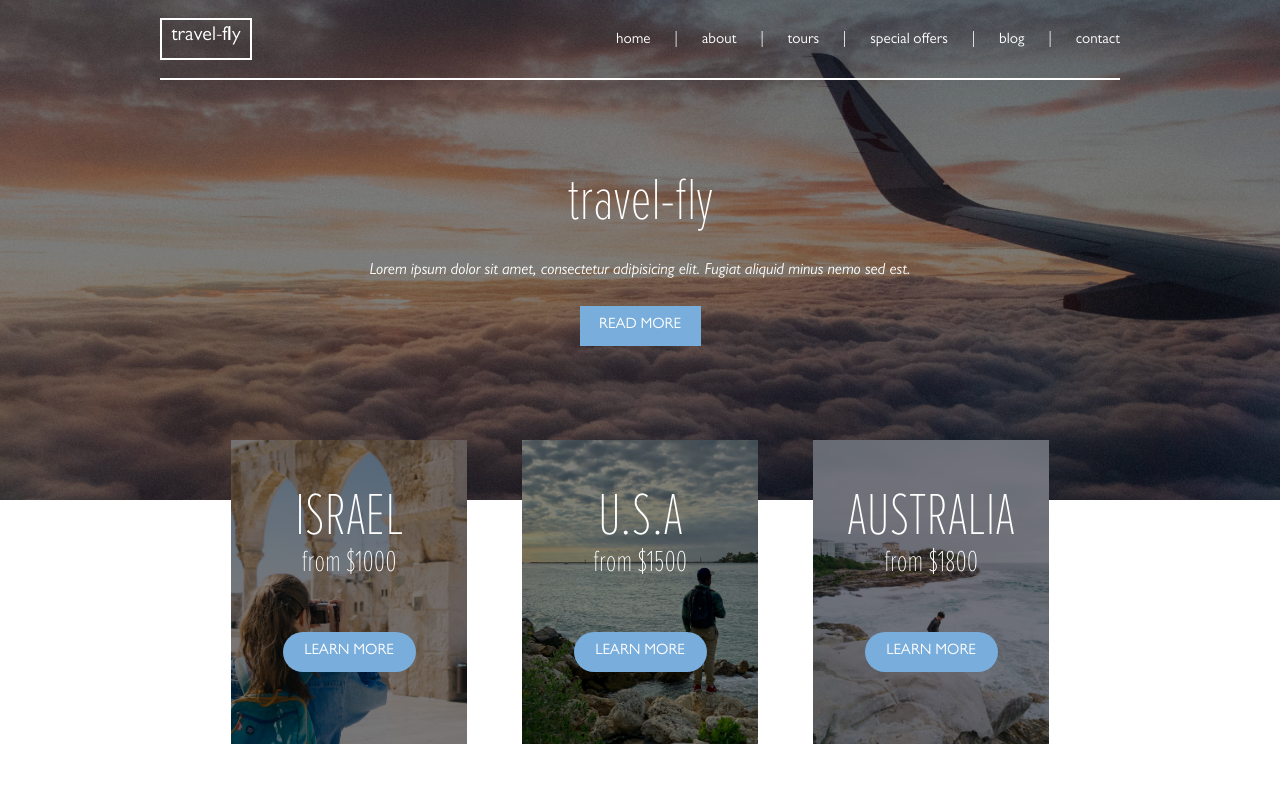
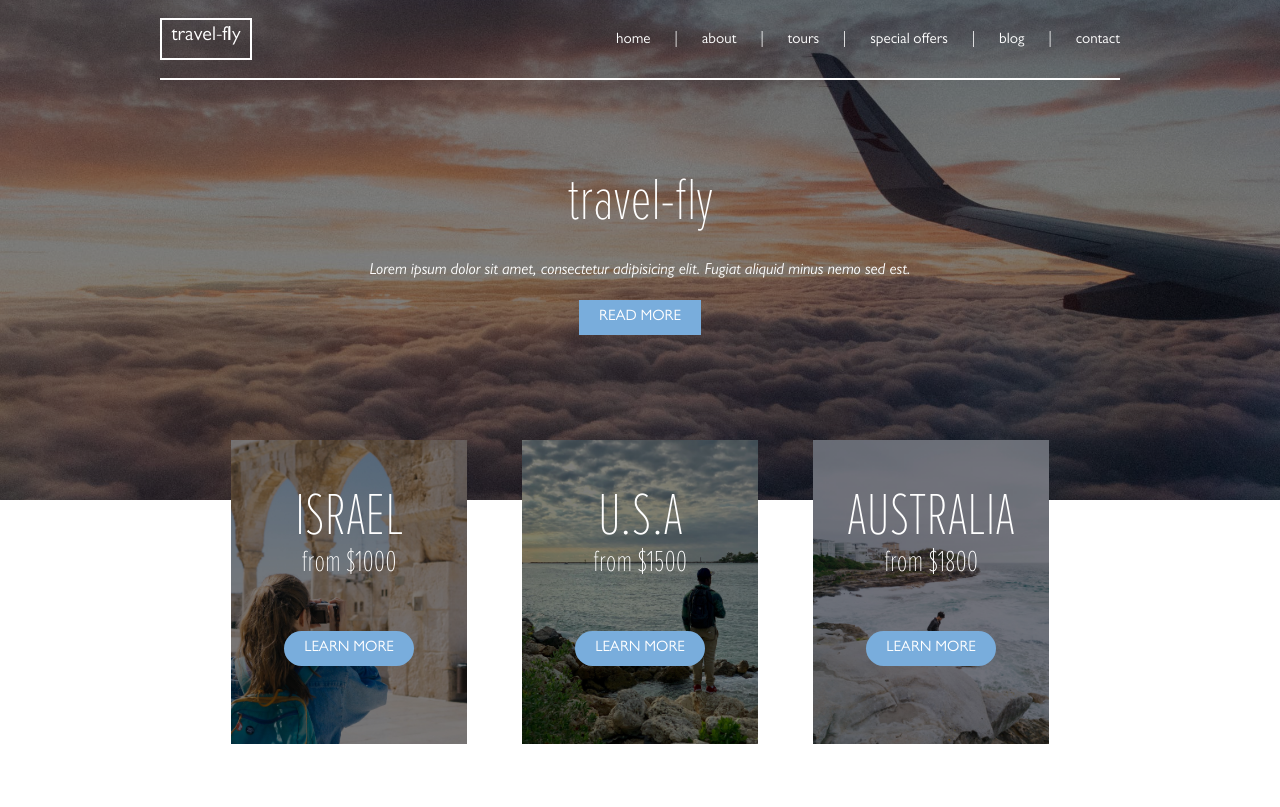
Before and after one commit to n215-wolfmi/homework-six, a website: page index.html in a window 1280 px wide. Shown: the top 807 px of the page. Drawn offline with Linux system fonts and the light colour scheme.

Commit message:
added links and mixins to home page

```diff
--- a/index.html
+++ b/index.html
@@ -30,7 +30,7 @@
         <div class="info-box">
             <h2 class="ban-title">travel-fly</h2>
             <div class="ban-desc">Lorem ipsum dolor sit amet, consectetur adipisicing elit. Fugiat aliquid minus nemo sed est.</div>
-            <button class="read-more">read more</button>
+            <a class="read-more" href="about.html">read more</a>
         </div>
     </div>
 
@@ -38,17 +38,17 @@
         <div class="country-box1">
             <div class="box-title">israel</div>
             <div class="box-desc">from $1000</div>
-            <button class="learn-more">learn more</button>
+            <a class="learn-more" href="tours-pages/israel.html">learn more</a>
         </div>
         <div class="country-box2">
             <div class="box-title">u.s.a</div>
             <div class="box-desc">from $1500</div>
-            <button class="learn-more">learn more</button>
+            <a class="learn-more" href="tours-pages/usa.html">learn more</a>
         </div>
         <div class="country-box3">
             <div class="box-title">australia</div>
             <div class="box-desc">from $1800</div>
-            <button class="learn-more">learn more</button>
+            <a class="learn-more" href="tours-pages/australia.html">learn more</a>
         </div>
     </div>
 
--- a/scss/home/info-box.scss
+++ b/scss/home/info-box.scss
@@ -19,17 +19,10 @@
         padding-top: 90px;
         font-family: "GillSansIt";
         font-size: 20;
+        margin-bottom: 25px;
     }
 
     .read-more {
-        background-color: $site-blue;
-        color: $site-white;
-        width: 121px;
-        height: 40px;
-        margin-top: 25px;
-        border: none;
-        text-transform: uppercase;
-        font-family: "GillSansReg";
-        font-size: 15px;
+        @include site-button($cornerRadius: 0px);
     }
 }
--- a/scss/home/triple-box.scss
+++ b/scss/home/triple-box.scss
@@ -16,19 +16,11 @@
     .box-desc {
         font-family: "ProximaNovaExCnThin";
         font-size: 30px;
+        margin-bottom: 60px;
     }
 
     .learn-more {
-        font-family: "GillSansReg";
-        font-size: 15px;
-        text-transform: uppercase;
-        color: $site-white;
-        background-color: $site-blue;
-        border: none;
-        width: 133px;
-        height: 40px;
-        border-radius: 25px;
-        margin-top: 55px;
+        @include site-button();
     }
 
     .country-box1 {
```
Also changed, not shown: css/styles.css, 1 other file.
